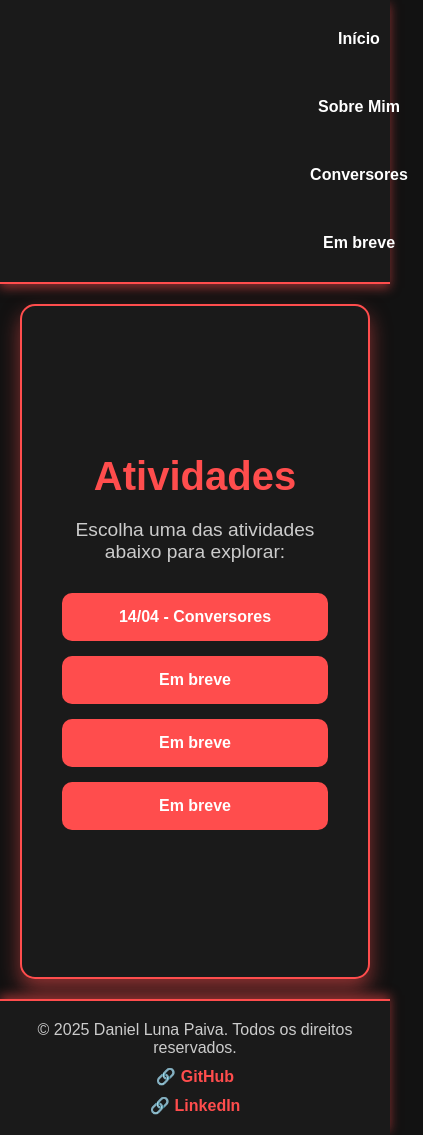
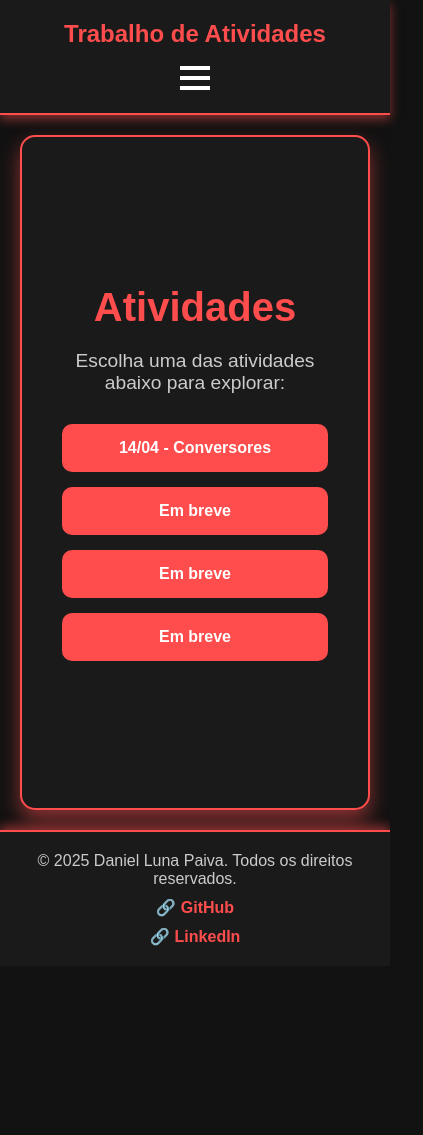
Before and after one commit to danielpaiva27/atv-marciodef, a Next.js app: page /atividades in a window 390 px wide. Shown: the whole page, 423 px wide, since content can reach past the window. After the commit the page ends 966 px from the top, so only its background shows below. Built offline with nearby package versions, Linux system fonts and the light colour scheme.

Commit message:
responsividade-again

```diff
--- a/src/app/components/header.tsx
+++ b/src/app/components/header.tsx
@@ -1,17 +1,29 @@
 "use client";
 
+import { useState } from "react";
 import Link from "next/link";
 
 export default function Header() {
+  const [menuOpen, setMenuOpen] = useState(false);
+
+  const toggleMenu = () => {
+    setMenuOpen(!menuOpen);
+  };
+
   return (
     <header className="header-container">
       <div className="header-content">
-
-        <nav className="header-nav">
-          <Link href="../atividades">Início</Link>
-          <Link href="../sobre">Sobre Mim</Link>
-          <Link href="../conversores/main">Conversores</Link>
-          <Link href="#" >Em breve</Link>
+        <div className="header-logo">Trabalho de Atividades</div>
+        <div className="menu-toggle" onClick={toggleMenu}>
+          <span></span>
+          <span></span>
+          <span></span>
+        </div>
+        <nav className={`header-nav ${menuOpen ? "active" : ""}`}>
+          <Link href="/">Início</Link>
+          <Link href="/sobre">Sobre Mim</Link>
+          <Link href="/atividades">Atividades</Link>
+          <Link href="/conversores/main">Conversores</Link>
         </nav>
       </div>
     </header>
--- a/src/app/globals.css
+++ b/src/app/globals.css
@@ -261,6 +261,29 @@ a {
   color: #e63946;
 }
 
+
+
+
+
+
+
+
+.layout-container {
+  display: flex;
+  flex-direction: column;
+  min-height: 100vh;
+  background-color: #121212;
+  color: #e0e0e0;
+  margin: 0;
+}
+
+.layout-content {
+  flex: 1;
+  padding: 20px;
+}
+
+
+
 .header-container {
   background-color: #1a1a1a;
   border-bottom: 2px solid #ff4d4d;
@@ -271,6 +294,7 @@ a {
   z-index: 1000;
 }
 
+
 .header-content {
   display: flex;
   justify-content: space-between;
@@ -279,11 +303,13 @@ a {
   margin: 0 auto;
 }
 
+
 .header-logo {
   font-size: 1.8rem;
   color: #ff4d4d;
   font-weight: bold;
 }
+
 
 .header-nav {
   display: flex;
@@ -307,7 +333,27 @@ a {
   background-color: #e63946;
 }
 
-/* Responsividade */
+
+.menu-toggle {
+  display: none;
+  flex-direction: column;
+  justify-content: center;
+  align-items: center;
+  width: 30px;
+  height: 30px;
+  cursor: pointer;
+}
+
+.menu-toggle span {
+  display: block;
+  width: 100%;
+  height: 4px;
+  background-color: #ffffff;
+  margin: 3px 0;
+  transition: all 0.3s ease;
+}
+
+
 @media (max-width: 768px) {
   .header-content {
     flex-direction: column;
@@ -316,166 +362,31 @@ a {
   }
 
   .header-nav {
+    display: none;
     flex-direction: column;
     gap: 10px;
+    width: 100%;
+    text-align: center;
   }
 
-  .header-logo {
-    font-size: 1.5rem;
+  .header-nav.active {
+    display: flex;
+  }
+
+  .menu-toggle {
+    display: flex;
   }
 }
 
 @media (max-width: 480px) {
-  .header-nav a {
-    font-size: 0.9rem;
-    padding: 8px 12px;
+  .header-logo {
+    font-size: 1.5rem;
   }
 
-  .header-logo {
-    font-size: 1.2rem;
+  .header-nav a {
+    font-size: 1rem;
+    padding: 10px;
   }
-}
-
-.footer-container {
-  background-color: #1a1a1a;
-  border-top: 2px solid #ff4d4d;
-  padding: 20px;
-  text-align: center;
-  box-shadow: 0 -4px 10px rgba(255, 77, 77, 0.5);
-  position: fixed; }
-
-.footer-text {
-  color: #cccccc;
-  margin-bottom: 10px;
-}
-
-.footer-links {
-  display: flex;
-  justify-content: center;
-  gap: 15px;
-}
-
-.footer-links a {
-  text-decoration: none;
-  color: #ff4d4d;
-  font-weight: bold;
-  transition: color 0.3s ease;
-}
-
-.footer-links a:hover {
-  color: #e63946;
-}
-.layout-container {
-  display: flex;
-  flex-direction: column;
-  min-height: 100vh;
-  background-color: #121212;
-  color: #e0e0e0;
-  margin: 0;
-}
-
-.layout-content {
-  flex: 1;
-  padding: 20px;
-}
-.header-container {
-  background-color: #1a1a1a;
-  border-bottom: 2px solid #ff4d4d;
-  padding: 20px;
-  text-align: center;
-  box-shadow: 0 4px 10px rgba(255, 77, 77, 0.5);
-  position: sticky;
-  top: 0;
-  z-index: 1000;
-}
-
-.header-container h1 {
-  font-size: 1.8rem;
-  color: #ff4d4d;
-  margin: 0;
-}
-
-
-.footer-container {
-  background-color: #1a1a1a;
-  border-top: 2px solid #ff4d4d;
-  padding: 20px;
-  text-align: center;
-  box-shadow: 0 -4px 10px rgba(255, 77, 77, 0.5);
-  position: relative;
-  bottom: 0;
-  width: 100%;
-}
-
-.footer-text {
-  color: #cccccc;
-  margin-bottom: 10px;
-}
-
-
-.footer-links {
-  display: flex;
-  justify-content: center;
-  gap: 15px;
-}
-
-.footer-links a {
-  text-decoration: none;
-  color: #ff4d4d;
-  font-weight: bold;
-  transition: color 0.3s ease;
-}
-
-.footer-links a:hover {
-  color: #e63946;
-}
-
-.header-container {
-  background-color: #1a1a1a;
-  border-bottom: 2px solid #ff4d4d;
-  padding: 20px;
-  box-shadow: 0 4px 10px rgba(255, 77, 77, 0.5);
-  position: sticky;
-  top: 0;
-  z-index: 1000;
-}
-
-.header-content {
-  display: flex;
-  justify-content: space-between;
-  align-items: center;
-  max-width: 1200px;
-  margin: 0 auto;
-}
-
-.header-logo {
-  font-size: 1.8rem;
-  color: #ff4d4d;
-  font-weight: bold;
-}
-
-.header-nav {
-  display: flex;
-  gap: 30px;
-  padding-left: 20.5rem;
-}
-
-.header-nav a {
-  color: #ffffff;
-  font-size: 1rem;
-  font-weight: bold;
-  text-decoration: none;
-  padding: 10px 15px;
-  border-radius: 5px;
-  transition: background-color 0.3s ease, color 0.3s ease;
-}
-
-.header-nav a:hover {
-  background-color: #ff4d4d;
-}
-
-.header-nav a:active {
-  background-color: #e63946;
 }
 
 .footer-container {
```
